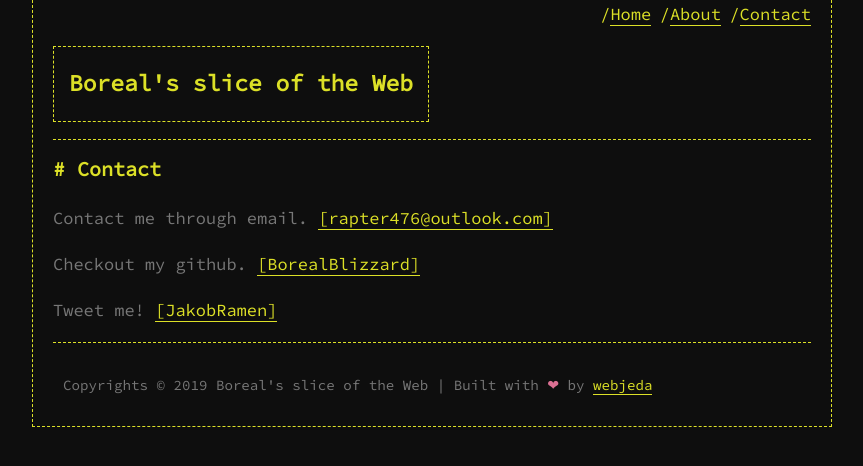
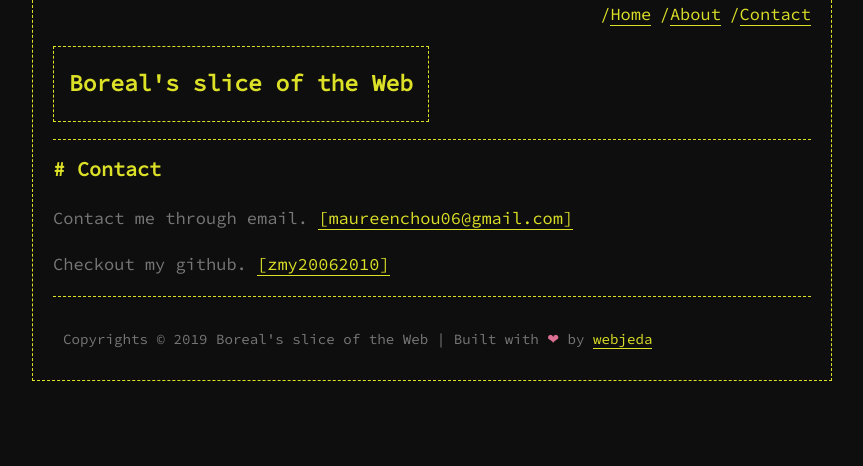
Before and after one commit to zmy20062010/zmy20062010.github.io, a Jekyll site: the page built from contact.md, in a window 1280 px wide. Shown: the top 466 px of the page, without its empty margins (208-1071 px from the left). Built offline with Jekyll 4.4.1, drawn with Linux system fonts in a browser that asks for light colours.

Commit message:
Update contact.md

```diff
--- a/contact.md
+++ b/contact.md
@@ -3,8 +3,6 @@ layout: page
 title: Contact
 ---
 
-Contact me through email. [[rapter476@outlook.com]](mailto:rapter476@outlook.com)
+Contact me through email. [[maureenchou06@gmail.com]](mailto:maureenchou06@gmail.com)
 
-Checkout my github. [[BorealBlizzard]](https://github.com/BorealBlizzard)
-
-Tweet me! [[JakobRamen]](https://twitter.com/JakobRamen)
+Checkout my github. [[zmy20062010]](https://github.com/zmy20062010)
```
